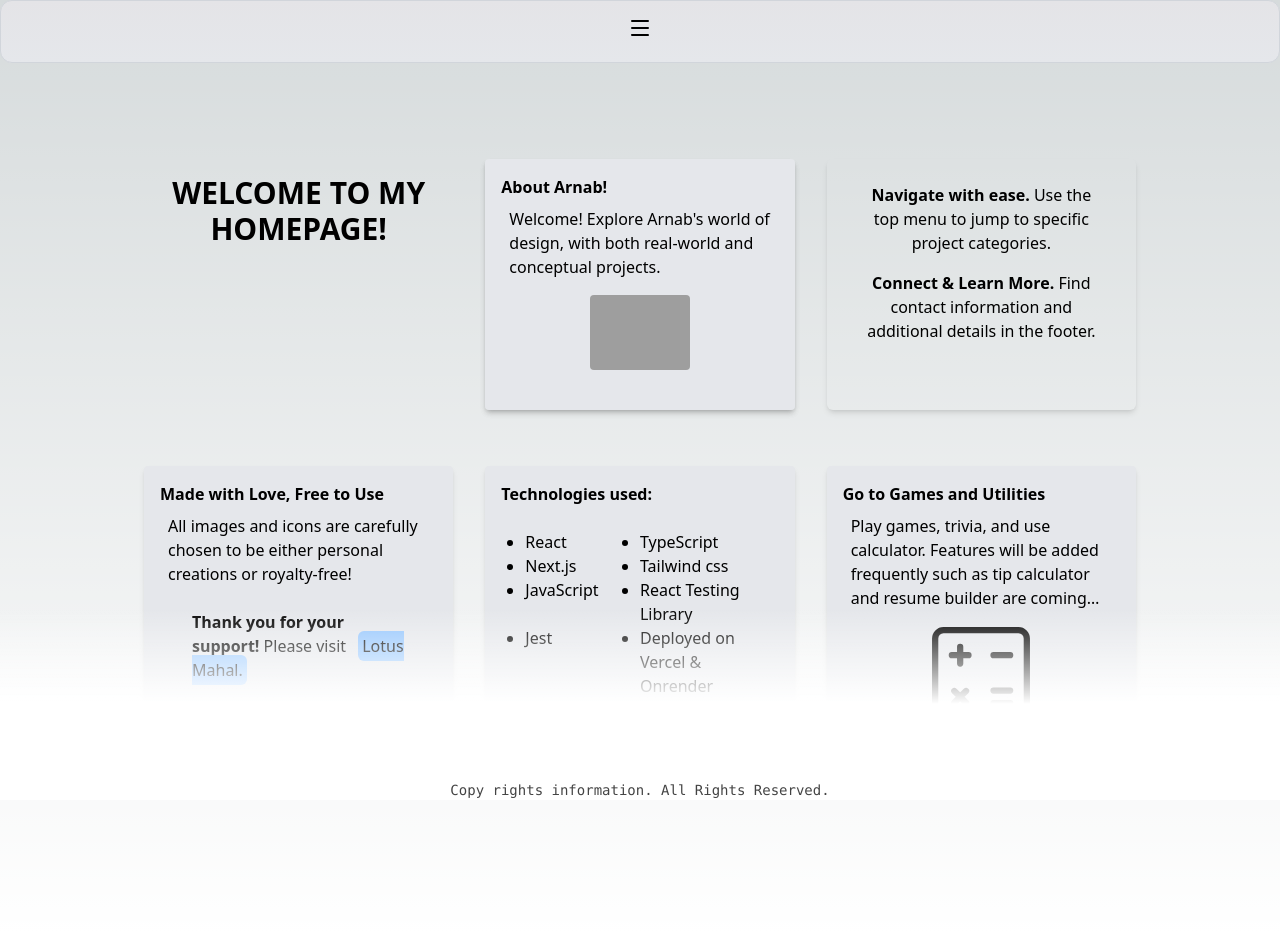
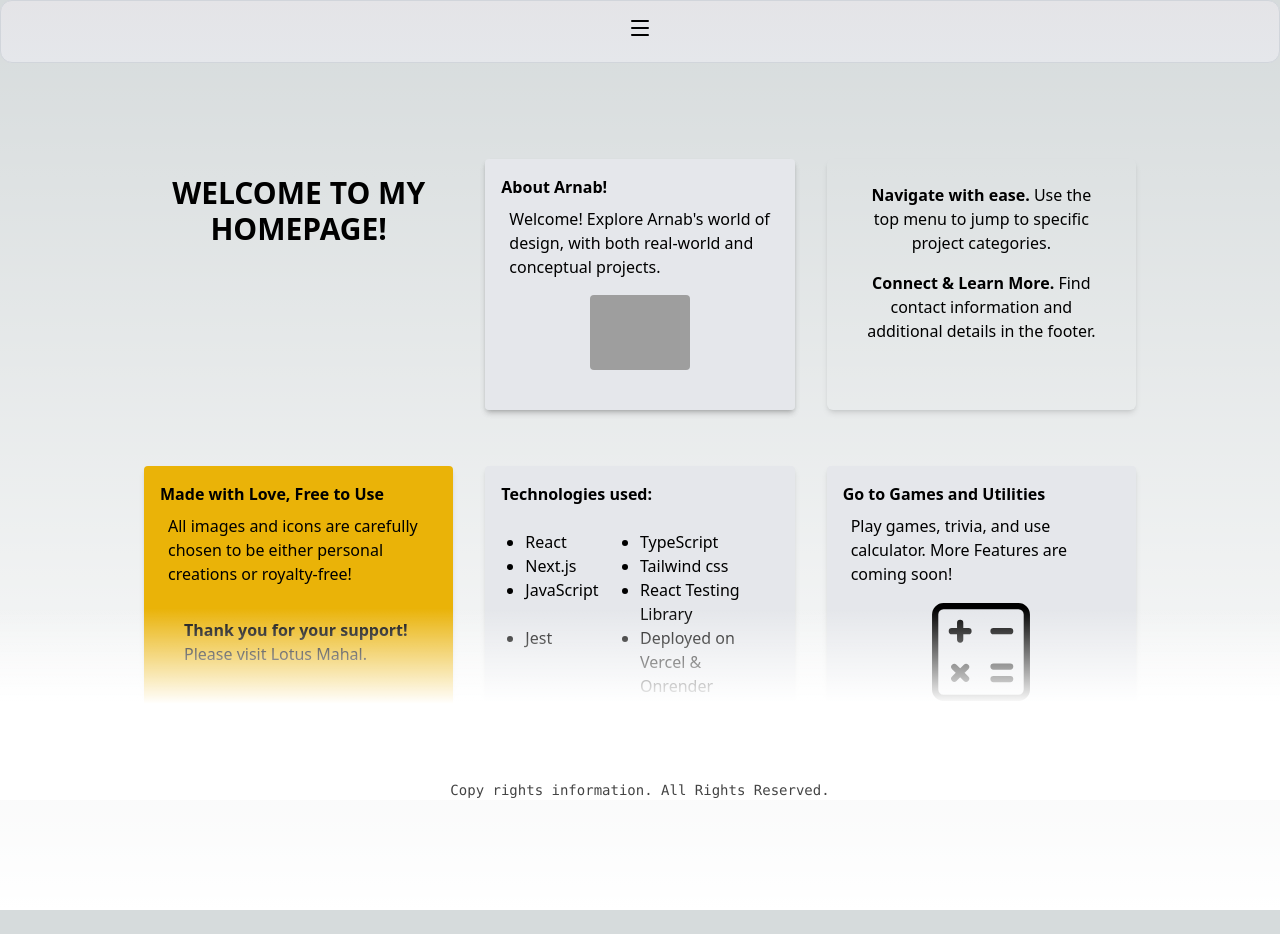
Before and after one commit to arnab-156/arnab-majumdar, a Next.js app: page / in a window 1280 px wide. After the commit the page ends 910 px from the top, so only its background shows below. Built offline with nearby package versions, Linux system fonts and the light colour scheme; grey boxes are pictures that could not be loaded.

Commit message:
style changes

```diff
--- a/src/app/components/card.tsx
+++ b/src/app/components/card.tsx
@@ -10,15 +10,16 @@ interface MyComponentProps {
     imageUrl?: string;
     customClassName?: string;
     children?: React.ReactNode;
+    backgroundTheme?: string;
 }
 
-export const Card: NextPage<MyComponentProps> = ({ title, description, url, imageUrl, children, customClassName }) => {
+export const Card: NextPage<MyComponentProps> = ({ title, description, url, imageUrl, children, customClassName, backgroundTheme = "" }) => {
     return (
         <Link
             className={classNames(`card-component mr-4 ml-4 mb-4 rounded shadow-md content-center`, customClassName)}
             href={url}
         >
-            <div className="bg-gray-200 p-4 rounded shadow-md hover:bg-gray-300 active:bg-gray-400 dark:bg-gray-900 hover:text-black">
+            <div className={`p-4 rounded shadow-md bg-gray-200 hover:bg-gray-300 active:bg-gray-400 dark:bg-gray-900 ${backgroundTheme}`}>
                 <h3 className="font-bold text-overflow-ellipsis overflow-hidden line-clamp-1">{title}</h3>
                 <section className="p-2 flex flex-col justify-center">
                     <p className="text-overflow-ellipsis overflow-hidden line-clamp-4">
--- a/src/app/page.tsx
+++ b/src/app/page.tsx
@@ -1,7 +1,7 @@
 import Link from 'next/link';
 import { Card } from "../app/components/card";
 import { CalculatorIcon } from "./components/icons";
-import { cardWrapperStyle } from './utility/stylevariables';
+import { cardWrapperStyle, yellowBackgroundTheme, buttonStyle } from './utility/stylevariables';
 
 export default function Home() {
   return (
@@ -27,8 +27,9 @@ export default function Home() {
             title="Made with Love, Free to Use"
             url="/tech"
             description="All images and icons are carefully chosen to be either personal creations or royalty-free!"
+            backgroundTheme={yellowBackgroundTheme}
           >
-            <p className="m-2"><strong >Thank you for your support!</strong> Please visit <Link className="p-1 m-2 rounded-md bg-blue-300 hover:text-lg hover:underline" href="https://lotusmahal.com/" aria-label="go to lotusmahal.com">Lotus Mahal.</Link></p>
+            <p className="my-4 pb-4"><strong >Thank you for your support!</strong> Please visit <Link className={`${buttonStyle}`} href="https://lotusmahal.com/" aria-label="go to lotusmahal.com">Lotus Mahal.</Link></p>
           </Card>
         </div>
 
@@ -55,7 +56,7 @@ export default function Home() {
           <Card
             title="Go to Games and Utilities"
             url="/tech"
-            description="Play games, trivia, and use calculator. Features will be added frequently such as tip calculator and resume builder are coming soon!"
+            description="Play games, trivia, and use calculator. More Features are coming soon!"
           >
             <CalculatorIcon height="100px" width="100px" />
           </Card>
--- a/src/app/utility/stylevariables.tsx
+++ b/src/app/utility/stylevariables.tsx
@@ -1,2 +1,3 @@
 export const cardWrapperStyle = "m-4 hover:transition hover:duration-300 hover:ease-in-out hover:scale-105";
 export const lotus_pink = '#9d174d';
+export const yellowBackgroundTheme = 'bg-yellow-500 hover:bg-yellow-700/75 hover:shadow-lg';
```
